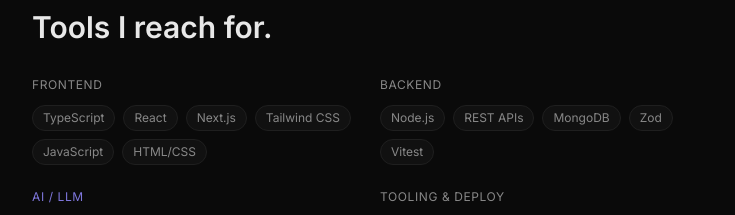
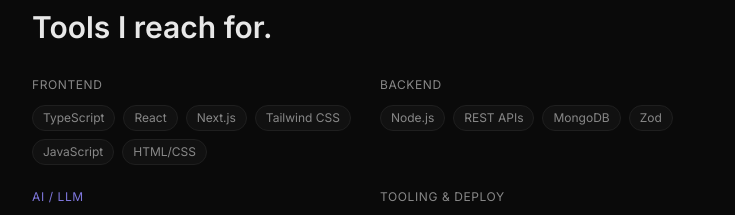
Before and after one commit to itush4r/tushar_os_2.0, a Next.js app: page / in a window 1280 px wide. Shown: the part 3060-3275 px from the top of the page, without its empty margins (272-1007 px from the left). Built offline with nearby package versions, Linux system fonts and the light colour scheme; no server answers; the database is empty.

Commit message:
refactor: correct stack

```diff
--- a/components/sections/stack.tsx
+++ b/components/sections/stack.tsx
@@ -1,9 +1,4 @@
-import {
-  Container,
-  Section,
-  SectionLabel,
-  TechPill,
-} from "@/components/ui";
+import { Container, Section, SectionLabel, TechPill } from "@/components/ui";
 import { cn } from "@/lib/utils";
 
 type Group = {
@@ -15,28 +10,15 @@ type Group = {
 const groups: Group[] = [
   {
     label: "Frontend",
-    items: [
-      "TypeScript",
-      "React",
-      "Next.js",
-      "Tailwind CSS",
-      "JavaScript",
-      "HTML/CSS",
-    ],
+    items: ["TypeScript", "React", "Next.js", "Tailwind CSS", "JavaScript", "HTML/CSS"],
   },
   {
     label: "Backend",
-    items: ["Node.js", "REST APIs", "MongoDB", "Zod", "Vitest"],
+    items: ["Node.js", "REST APIs", "MongoDB", "Zod"],
   },
   {
     label: "AI / LLM",
-    items: [
-      "Vercel AI SDK",
-      "Google Gemini",
-      "useObject",
-      "Schema-validated outputs",
-      "Streaming",
-    ],
+    items: ["Vercel AI SDK", "Google Gemini", "useObject", "Schema-validated outputs", "Streaming"],
     highlight: true,
   },
   {
@@ -70,9 +52,7 @@ export function Stack() {
                 {g.items.map((item) => (
                   <TechPill
                     key={item}
-                    className={
-                      g.highlight ? "border-accent/40 text-foreground" : undefined
-                    }
+                    className={g.highlight ? "border-accent/40 text-foreground" : undefined}
                   >
                     {item}
                   </TechPill>
@@ -82,8 +62,8 @@ export function Stack() {
           ))}
         </div>
         <p className="mt-8 border-t border-border pt-4 text-xs text-muted">
-          <span className="uppercase tracking-wider">Currently exploring</span>{" "}
-          — {exploring.join(", ")}
+          <span className="uppercase tracking-wider">Currently exploring</span> —{" "}
+          {exploring.join(", ")}
         </p>
       </Container>
     </Section>
```
